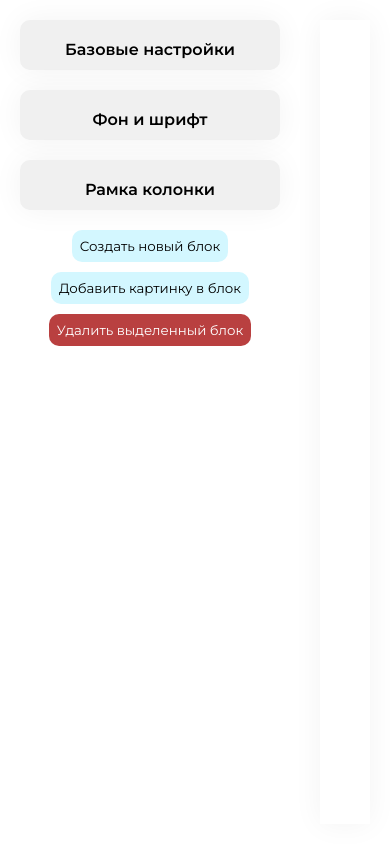
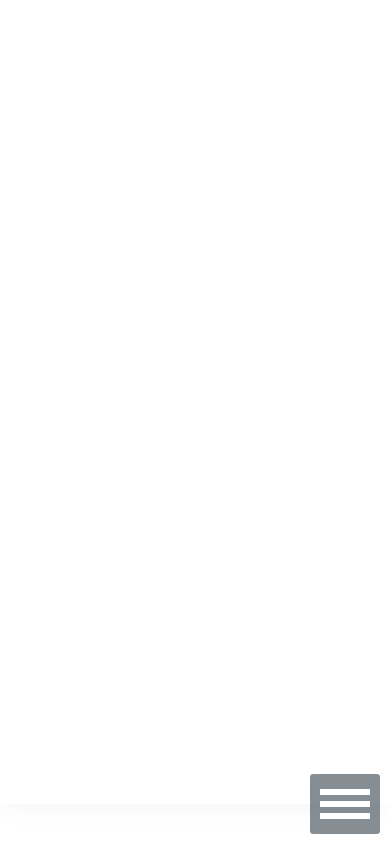
Before and after one commit to voverg/site-constructor, a website built with webpack: page src/index.html in a window 390 px wide. Built offline with nearby package versions, Linux system fonts and the light colour scheme.

Commit message:
Create responsive disign

```diff
--- /dev/null
+++ b/src/burger.js
@@ -0,0 +1,55 @@
+const body = document.querySelector('body');
+const burgerMenu = document.querySelector('.burger-menu');
+const openCloseBurgerBtn = burgerMenu.querySelector('.burger-menu__button');
+const overlay = burgerMenu.querySelector('.burger-menu__overlay');
+
+function toggleMenu() {
+    burgerMenu.classList.toggle('burger-menu_active');
+    body.classList.toggle('hidden');
+}
+
+// Burger menu
+openCloseBurgerBtn.addEventListener('click', event => {
+    event.preventDefault();
+    toggleMenu();
+
+});
+
+overlay.addEventListener('click', toggleMenu);
+
+// burgerNav.addEventListener('click', event => {
+//     const link = event.target;
+//     if (link.classList.contains('burger-menu__link')) {
+//         // smoothScroll(event, link);
+//         toggleMenu();
+//     }
+// })
+
+
+// Show fixed nav
+// window.addEventListener('scroll', function() {
+//     if(window.pageYOffset > 200){
+//         mainNav.classList.add('main-nav__fixed');
+//     } else{
+//         mainNav.classList.remove('main-nav__fixed');
+//     }
+// })
+
+
+// function smoothScroll(event, link) {
+//     event.preventDefault();
+//     const href = link.getAttribute('href');
+//     document.querySelector('' + href).scrollIntoView({
+//         behavior: 'smooth',
+//         block: 'start'
+//     })
+// }
+
+// ---------------------- Event listeners
+// Main nav
+// mainNav.addEventListener('click', event => {
+//     link = event.target;
+//     if (link.classList.contains('main-nav__link') || link.classList.contains('logo__link')) {
+//         smoothScroll(event, link);
+//     }
+// })
--- a/src/classes/sidebar.js
+++ b/src/classes/sidebar.js
@@ -39,6 +39,10 @@ export class Sidebar {
 
 function block(type='button') {
     return `
+<a href="#" class="burger-menu__button">
+    <span class="burger-menu__lines"></span>
+</a>
+
 <div class="Settings">
     <div class="Block" id="Base-Settings">
         <h4>Базовые настройки</h4>
--- a/src/index.html
+++ b/src/index.html
@@ -21,7 +21,7 @@
 <body>
     <div id="app" class="">
 
-        <div id="panel" class="sidebar"></div>
+        <div id="panel" class="sidebar burger-menu"></div>
         <div id="site" class="content"></div>
 
     </div>
--- a/src/index.js
+++ b/src/index.js
@@ -3,6 +3,8 @@ import { model } from './model.js';
 import {Site} from './classes/site.js';
 import {Sidebar} from './classes/sidebar.js';
 import './styles/main.css';
+import './styles/burger.css';
+// import './burger.js';
 
 const site = new Site('#site');
 
@@ -98,3 +100,23 @@ function editBlockStyle(event) {
     toLocalStorage(model);
     site.render(model);
 }
+
+
+// Burger menu
+const body = document.querySelector('body');
+const burgerMenu = document.querySelector('.burger-menu');
+const openCloseBurgerBtn = burgerMenu.querySelector('.burger-menu__button');
+const overlay = burgerMenu.querySelector('.burger-menu__overlay');
+
+function toggleMenu() {
+    burgerMenu.classList.toggle('burger-menu_active');
+    body.classList.toggle('hidden');
+}
+
+// Burger menu
+openCloseBurgerBtn.addEventListener('click', event => {
+    event.preventDefault();
+    toggleMenu();
+});
+
+// overlay.addEventListener('click', toggleMenu);
--- /dev/null
+++ b/src/styles/burger.css
@@ -0,0 +1,108 @@
+/* -------------------- css burger menu ------------------------ */
+.burger-menu__button {
+    display: none;
+    position: fixed;
+    bottom: 10px;
+    right: 10px;
+    z-index: 30;
+    width: 70px;
+    height: 60px;
+    border-radius: 5%;
+    background-color: rgba(16, 31, 41, 0.5);
+    transition: 0.4s;
+}
+
+.burger-menu__lines,
+.burger-menu__lines::after,
+.burger-menu__lines::before {
+    position: absolute;
+    width: 50px;
+    height: 6px;
+    background-color: #fff;
+    transition: 0.3s;
+}
+
+.burger-menu__lines {
+    top: 50%;
+    left: 50%;
+    transform: translate(-50%, -50%);
+}
+
+.burger-menu__lines::before {
+    content: '';
+    top: -12px;
+}
+
+.burger-menu__lines::after {
+    content: '';
+    top: 12px;
+}
+
+.burger-menu_active .burger-menu__button,
+.burger-menu_active .burger-menu__lines {
+    background-color: transparent;
+}
+
+.burger-menu_active .burger-menu__lines::before {
+    top: 0;
+    transform: rotate(45deg);
+}
+
+.burger-menu_active .burger-menu__lines::after {
+    top: 0;
+    transform: rotate(-45deg);
+}
+
+.burger-menu_active .burger-menu__nav {
+    left: 0;
+}
+
+/*.burger-menu__overlay {
+    display: none;
+    position: fixed;
+    top: 0;
+    left: 0;
+    width: 100vw;
+    height: 100vh;
+    z-index: 10;
+}
+
+.burger-menu_active .burger-menu__overlay {
+    display: block;
+    background-color: rgba(0, 0, 0, 0.1);
+}*/
+
+.hidden {
+    overflow: hidden;
+}
+
+
+/* ------------------Responsive css -------------------- */
+@media (max-width: 720px) {
+    .burger-menu__button {
+        display: inline-block;
+    }
+
+    .burger-menu {
+        top: 0;
+        left: -100%;
+        width: 80%;
+        height: 100vh;
+        background-color: rgba(16, 31, 41, 0.7);
+        overflow-y: auto;
+        transition: .5s;
+    }
+
+    .burger-menu_active {
+        left: 0;
+    }
+
+    .burger-menu_active .burger-menu__button {
+        bottom: 10px;
+        right: 23%;
+    }
+
+    .Block {
+        height: auto;
+    }
+}
--- a/src/styles/main.css
+++ b/src/styles/main.css
@@ -24,7 +24,7 @@ a {
     background-color: #FFFFFF;
     overflow-y: auto;
     padding: 20px;
-    z-index: 99;
+    z-index: 20;
 }
 
 .Block {
@@ -175,6 +175,12 @@ footer a:hover {
 
 /*Responsive design*/
 @media (max-width: 720px) {
+    .content {
+        top: 0;
+        left: 0;
+        width: 100%;
+    }
+
     .content .row {
         flex-direction: column;
     }
```
